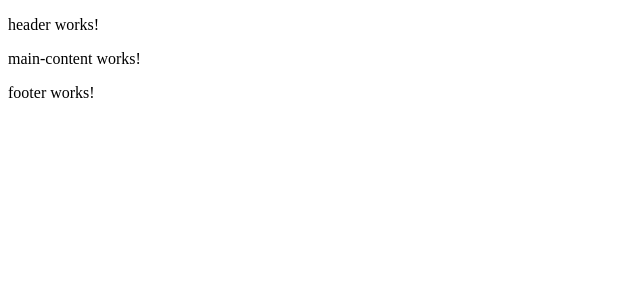
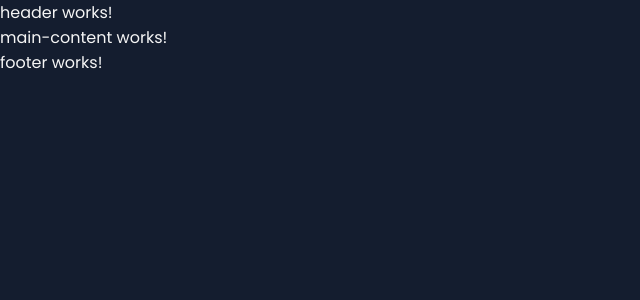
Before and after one commit to D4t3ck/Portfolio, an Angular app: page / in a window 1280 px wide. Shown: the top 300 px of the page, without its empty margins (0-640 px from the left). Built offline with nearby package versions, Linux system fonts and the light colour scheme.

Commit message:
++ general style and font;

```diff
--- a/src/styles.scss
+++ b/src/styles.scss
@@ -142,3 +142,36 @@
     font-weight: 900;
     src: url('./assets/fonts/poppins-v20-latin-900italic.woff2') format('woff2'); /* Chrome 36+, Opera 23+, Firefox 39+, Safari 12+, iOS 10+ */
   }
+
+  @mixin flexbox($fd: row, $jc: center, $ai: center, $gap: 0px) {
+    display: flex;
+    flex-direction: $fd;
+    justify-content: $jc;
+    align-items: $ai;
+    gap: $gap;
+}
+
+:root {
+    --green: #70e61c;
+    --purple: #9747ff;
+    --light_blue: #1cdae6;
+    --dark_blue_bg: #141d2f;
+    --dark_blue_tpr: #414856;
+    --main_font_color: #f5f5f5;
+}
+
+* {
+    box-sizing: border-box;
+    margin: 0;
+}
+
+html, body {
+    height: 100%;
+    scroll-behavior: smooth;
+}
+
+body {
+    font-family: 'Poppins', sans-serif;
+    background-color: var(--dark_blue_bg);
+    color: var(--main_font_color);
+}
```
